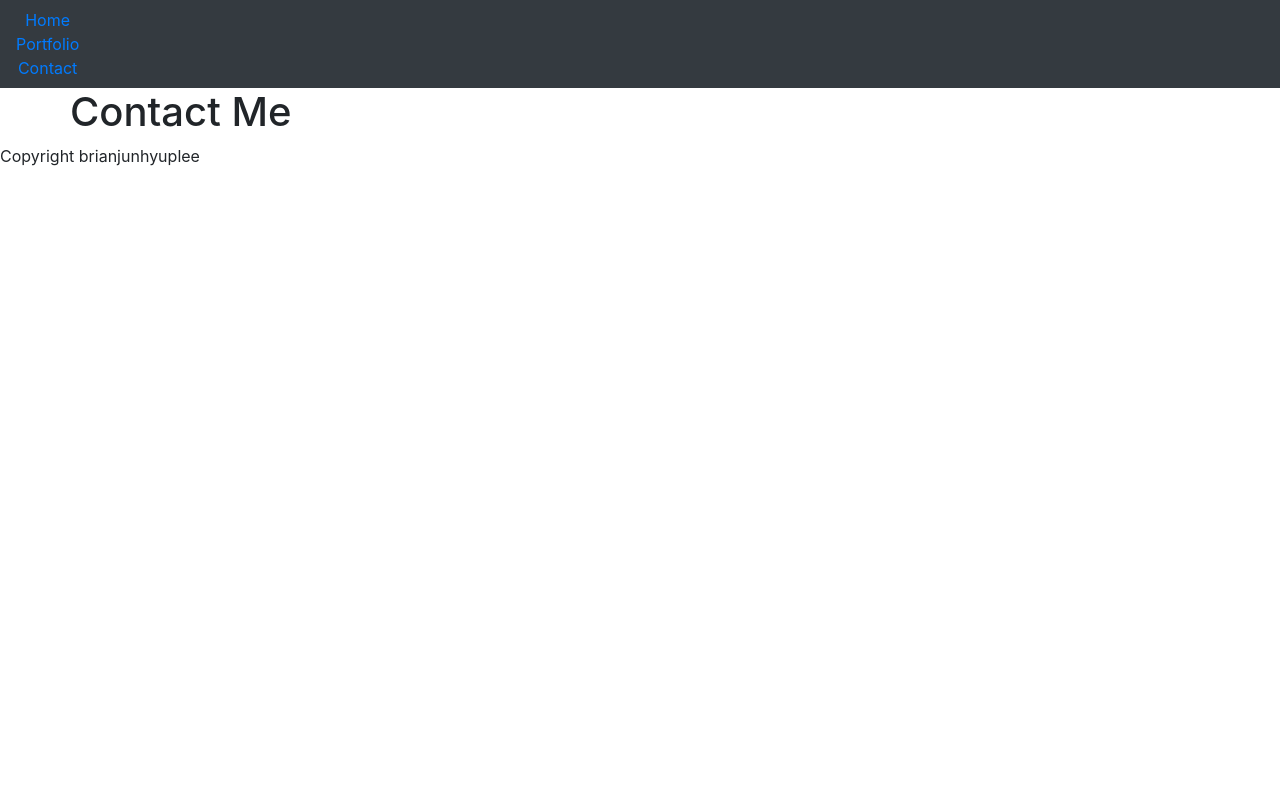
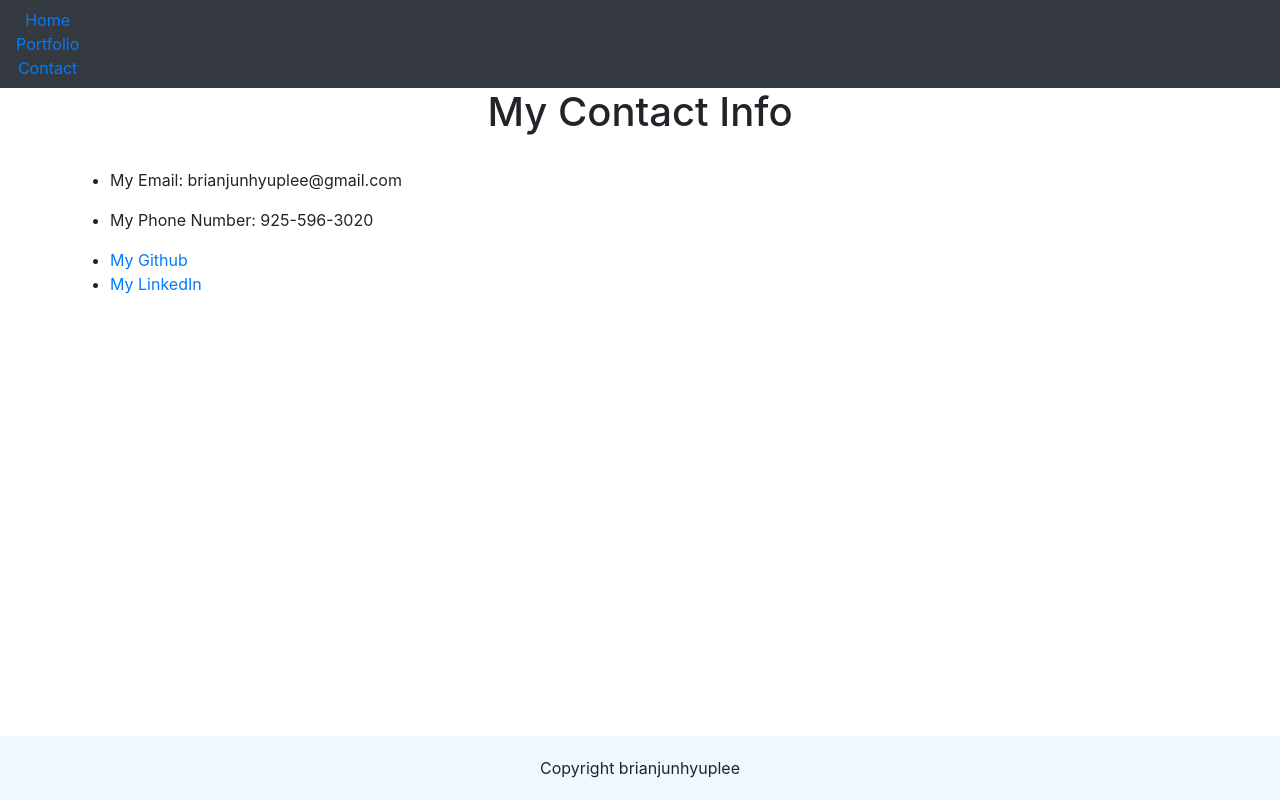
Before and after one commit to brianjunhyuplee/portfolio-react, a React (Create React App) app in the folder app/: page /contact in a window 1280 px wide. Built offline with nearby package versions, Linux system fonts and the light colour scheme.

Commit message:
footer is fixed

```diff
--- a/app/src/components/Card/index.js
+++ b/app/src/components/Card/index.js
@@ -6,7 +6,7 @@ function Card(props) {
         <div className="card">
             <div className="card-header">{props.name}</div>
             <div className="card-body">
-               <img src={props.image} alt={props.name} href={props.link}></img>
+               <a href={props.link}><img style={{ width: "500px" }} src={props.image} alt={props.name}></img></a>
             </div>
         </div>
         <br></br>
--- a/app/src/components/Footer/index.js
+++ b/app/src/components/Footer/index.js
@@ -1,4 +1,5 @@
 import React from "react";
+import "./style.css"
 
 function Footer() {
     return (
--- /dev/null
+++ b/app/src/components/Footer/style.css
@@ -0,0 +1,10 @@
+.footer{
+    background-color: aliceblue;
+    padding-top: 20px;
+    padding-bottom: 20px;
+    text-align: center;
+    position: fixed;
+    bottom: 0px;
+    right: 0px;
+    left: 0px;
+}
--- a/app/src/pages/contact.js
+++ b/app/src/pages/contact.js
@@ -4,7 +4,18 @@ function Contact() {
     return(
         <div className="container">
             <div className="row">
-                <h1 style={{textAlign : "center"}}>Contact Me</h1>
+                <div className="col-md-12">
+                <h1 style={{textAlign : "center"}}>My Contact Info</h1>
+                <br></br>
+            </div>
+            <hr></hr>
+            <div className="row"></div>
+                <ul>
+                    <li><p>My Email: brianjunhyuplee@gmail.com</p></li>
+                    <li><p>My Phone Number: 925-596-3020</p></li>
+                    <li><a href="https://github.com/brianjunhyuplee">My Github</a></li>
+                    <li><a href="https://www.linkedin.com/in/brian-lee-559208187/">My LinkedIn</a></li>
+                </ul>
             </div>
         </div>
     )
```
